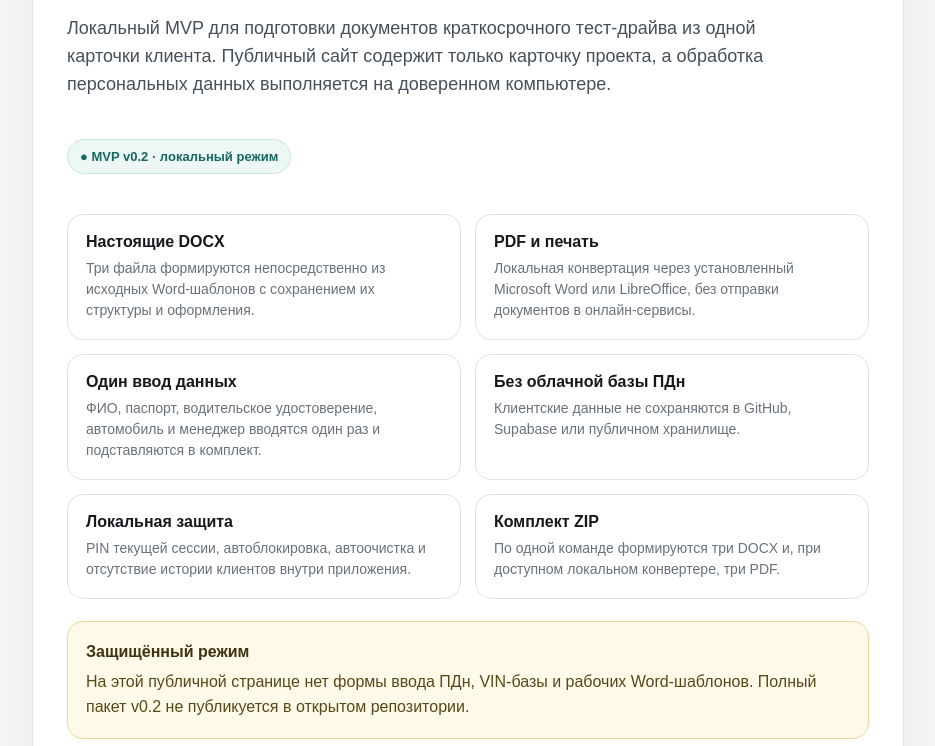
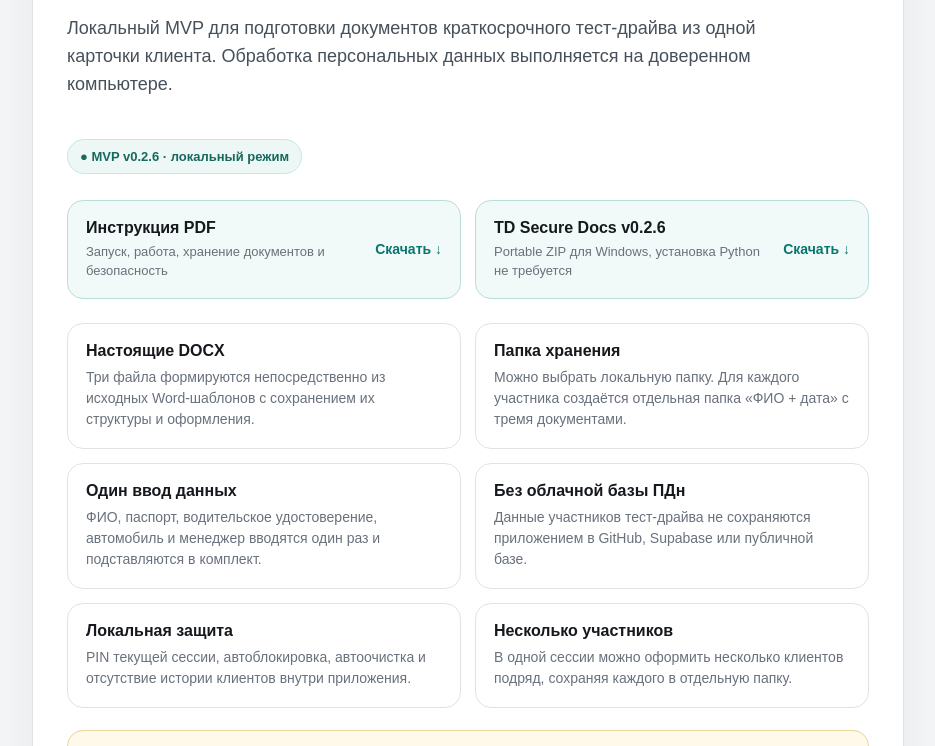
Before and after one commit to Ivankorytnik/my-projects-portal, a plain HTML site: page td-secure-v02.html in a window 1280 px wide. Shown: the part 205-951 px from the top of the page, without its empty margins (172-1107 px from the left). Drawn offline with Linux system fonts and the light colour scheme.

Commit message:
Add download buttons for TD Secure Docs v0.2.6

```diff
--- a/td-secure-v02.html
+++ b/td-secure-v02.html
@@ -8,7 +8,7 @@
   <meta http-equiv="Cache-Control" content="no-cache, no-store, must-revalidate">
   <meta http-equiv="Pragma" content="no-cache">
   <meta http-equiv="Expires" content="0">
-  <title>Secure TD Docs v0.2 | KORYTNIK HUB</title>
+  <title>Secure TD Docs v0.2.6 | KORYTNIK HUB</title>
   <style>
     :root{color-scheme:light;--bg:#f5f6f8;--card:#fff;--ink:#15181c;--muted:#68717c;--line:#dfe3e8;--accent:#0a8f86;--soft:#edf8f6}
     *{box-sizing:border-box}body{margin:0;background:var(--bg);color:var(--ink);font-family:Arial,Helvetica,sans-serif}
@@ -16,10 +16,11 @@
     .card{background:var(--card);border:1px solid var(--line);border-radius:24px;padding:34px;box-shadow:0 18px 60px rgba(17,24,39,.06)}
     .eyebrow{font-size:12px;letter-spacing:.12em;text-transform:uppercase;color:var(--accent);font-weight:700;margin-bottom:12px}h1{font-size:38px;line-height:1.05;margin:0 0 14px}
     .lead{font-size:18px;line-height:1.55;color:#46505a;max-width:720px}.status{display:inline-flex;gap:8px;align-items:center;margin:22px 0;padding:9px 12px;background:var(--soft);border:1px solid #c7e7e2;border-radius:999px;color:#17685f;font-weight:700;font-size:13px}
+    .downloads{display:grid;grid-template-columns:1fr 1fr;gap:14px;margin:4px 0 24px}.download{display:flex;align-items:center;justify-content:space-between;gap:16px;padding:18px;border-radius:16px;text-decoration:none;border:1px solid #b9ddd8;background:#f1faf8;color:var(--ink);transition:.15s ease}.download:hover{transform:translateY(-1px);border-color:#7fc4bc}.download strong{display:block;font-size:16px;margin-bottom:5px}.download span{font-size:13px;color:var(--muted);line-height:1.4}.download b{white-space:nowrap;color:#08776f;font-size:14px}
     .grid{display:grid;grid-template-columns:1fr 1fr;gap:14px;margin-top:18px}.item{border:1px solid var(--line);border-radius:16px;padding:18px}.item strong{display:block;margin-bottom:7px}.item span{font-size:14px;line-height:1.5;color:var(--muted)}
     .warning{margin-top:22px;padding:18px;border:1px solid #ead59e;background:#fff9ea;border-radius:16px;line-height:1.55;color:#594817}.warning b{display:block;margin-bottom:6px;color:#3f3211}
     .footer{margin-top:20px;color:var(--muted);font-size:13px;line-height:1.5}
-    @media(max-width:680px){main{padding:28px 16px}.card{padding:24px}h1{font-size:30px}.grid{grid-template-columns:1fr}}
+    @media(max-width:680px){main{padding:28px 16px}.card{padding:24px}h1{font-size:30px}.grid,.downloads{grid-template-columns:1fr}}
   </style>
 </head>
 <body>
@@ -28,18 +29,28 @@
   <section class="card">
     <div class="eyebrow">WORK / OFFLINE TOOL</div>
     <h1>Secure TD Docs</h1>
-    <p class="lead">Локальный MVP для подготовки документов краткосрочного тест-драйва из одной карточки клиента. Публичный сайт содержит только карточку проекта, а обработка персональных данных выполняется на доверенном компьютере.</p>
-    <div class="status">● MVP v0.2 · локальный режим</div>
+    <p class="lead">Локальный MVP для подготовки документов краткосрочного тест-драйва из одной карточки клиента. Обработка персональных данных выполняется на доверенном компьютере.</p>
+    <div class="status">● MVP v0.2.6 · локальный режим</div>
+
+    <div class="downloads">
+      <a class="download" href="https://drive.google.com/uc?export=download&id=1jDzjccXscb1f3TJZB8txyY1gp1ncOoRP" target="_blank" rel="noopener noreferrer">
+        <div><strong>Инструкция PDF</strong><span>Запуск, работа, хранение документов и безопасность</span></div><b>Скачать ↓</b>
+      </a>
+      <a class="download" href="https://drive.google.com/uc?export=download&id=1pKgckf061efKUjrJB4bg_jCEoMJ80gEG" target="_blank" rel="noopener noreferrer">
+        <div><strong>TD Secure Docs v0.2.6</strong><span>Portable ZIP для Windows, установка Python не требуется</span></div><b>Скачать ↓</b>
+      </a>
+    </div>
+
     <div class="grid">
       <div class="item"><strong>Настоящие DOCX</strong><span>Три файла формируются непосредственно из исходных Word-шаблонов с сохранением их структуры и оформления.</span></div>
-      <div class="item"><strong>PDF и печать</strong><span>Локальная конвертация через установленный Microsoft Word или LibreOffice, без отправки документов в онлайн-сервисы.</span></div>
+      <div class="item"><strong>Папка хранения</strong><span>Можно выбрать локальную папку. Для каждого участника создаётся отдельная папка «ФИО + дата» с тремя документами.</span></div>
       <div class="item"><strong>Один ввод данных</strong><span>ФИО, паспорт, водительское удостоверение, автомобиль и менеджер вводятся один раз и подставляются в комплект.</span></div>
-      <div class="item"><strong>Без облачной базы ПДн</strong><span>Клиентские данные не сохраняются в GitHub, Supabase или публичном хранилище.</span></div>
+      <div class="item"><strong>Без облачной базы ПДн</strong><span>Данные участников тест-драйва не сохраняются приложением в GitHub, Supabase или публичной базе.</span></div>
       <div class="item"><strong>Локальная защита</strong><span>PIN текущей сессии, автоблокировка, автоочистка и отсутствие истории клиентов внутри приложения.</span></div>
-      <div class="item"><strong>Комплект ZIP</strong><span>По одной команде формируются три DOCX и, при доступном локальном конвертере, три PDF.</span></div>
+      <div class="item"><strong>Несколько участников</strong><span>В одной сессии можно оформить несколько клиентов подряд, сохраняя каждого в отдельную папку.</span></div>
     </div>
-    <div class="warning"><b>Защищённый режим</b>На этой публичной странице нет формы ввода ПДн, VIN-базы и рабочих Word-шаблонов. Полный пакет v0.2 не публикуется в открытом репозитории.</div>
-    <div class="footer">Версия проекта: 0.2 · Статус: MVP · Обновлено: 01.09.2026</div>
+    <div class="warning"><b>Защищённый режим</b>Рабочая форма с паспортными данными не размещена на сайте. ZIP и инструкция хранятся отдельно; для скачивания может потребоваться вход в Google-аккаунт владельца. После запуска приложение работает локально.</div>
+    <div class="footer">Версия проекта: 0.2.6 · Статус: MVP · Обновлено: 02.09.2026</div>
   </section>
 </main>
 </body>
```
